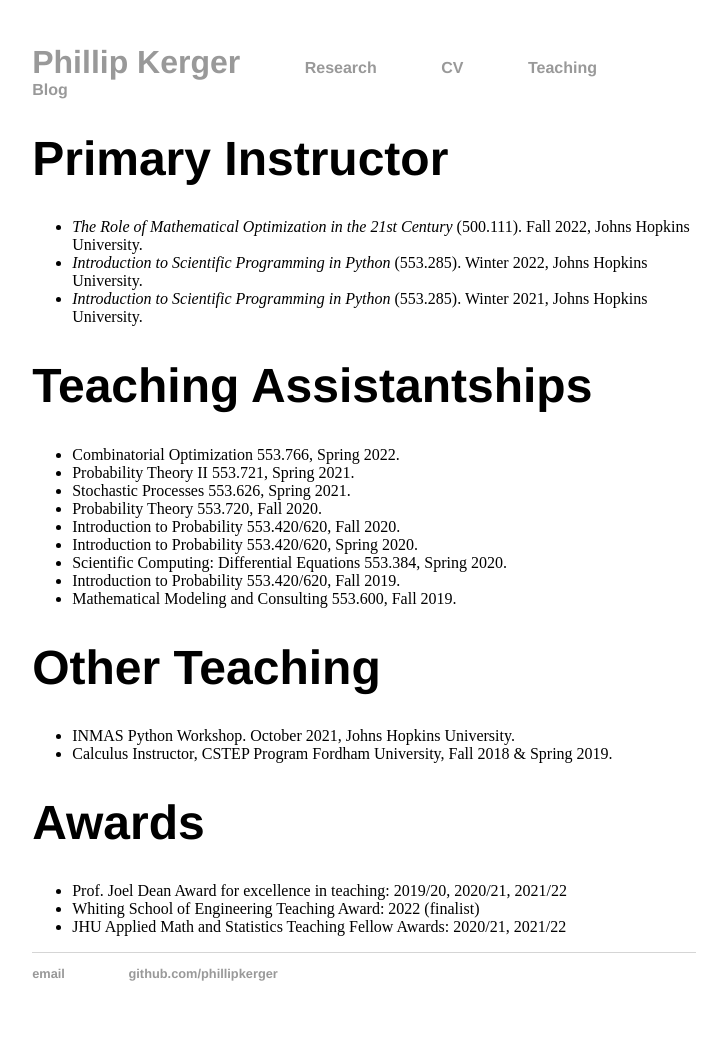
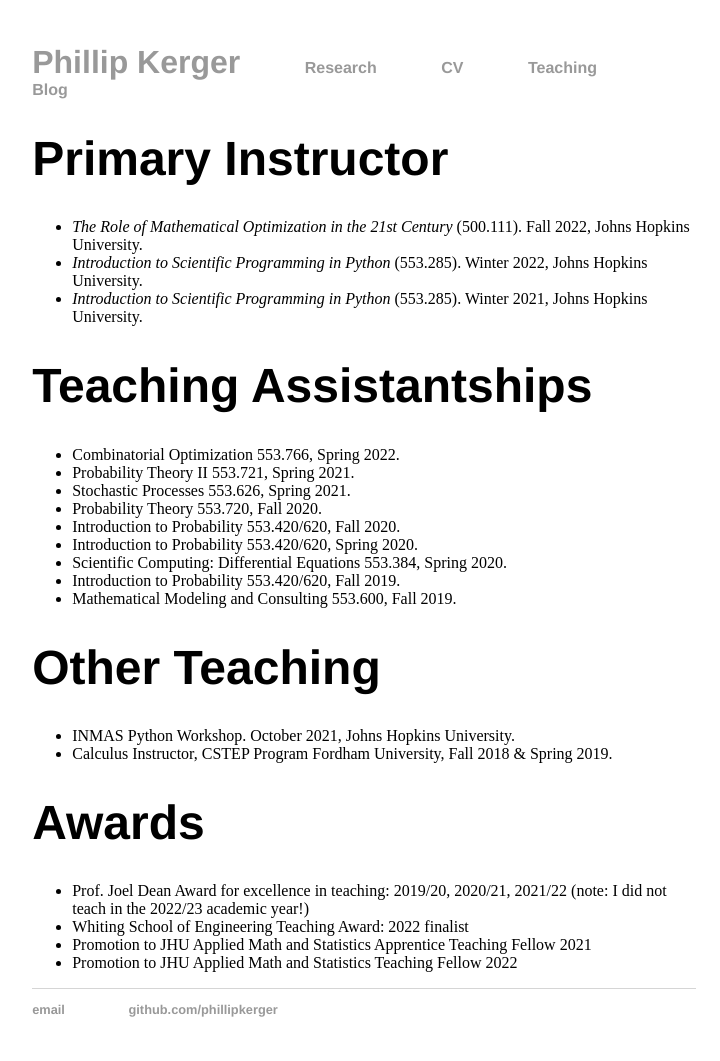
Before and after one commit to PhillipKerger/phillipkerger.github.io, a Jekyll site: the page built from teaching/index.html, in a window 1280 px wide. Shown: the whole page, without its empty margins (276-996 px from the left). Built offline with Jekyll 4.4.1, drawn with Linux system fonts in a browser that asks for light colours; before the commit the page ends 1025 px from its top, so only the background shows below that.

Commit message:
Update index.html

```diff
--- a/teaching/index.html
+++ b/teaching/index.html
@@ -35,9 +35,10 @@ title: Phillip Kerger
 
 	<h1>Awards</h1>
 	<ul>
-		<li> Prof. Joel Dean Award for excellence in teaching: 2019/20, 2020/21, 2021/22  </li>
-		<li> Whiting School of Engineering Teaching Award: 2022 (finalist) </li>
-		<li> JHU Applied Math and Statistics Teaching Fellow Awards: 2020/21, 2021/22 </li>
+		<li> Prof. Joel Dean Award for excellence in teaching: 2019/20, 2020/21, 2021/22  (note: I did not teach in the 2022/23 academic year!)</li>
+		<li> Whiting School of Engineering Teaching Award: 2022 finalist </li>
+		<li> Promotion to JHU Applied Math and Statistics Apprentice Teaching Fellow 2021 </li>
+		<li> Promotion to JHU Applied Math and Statistics Teaching Fellow 2022 </li>
 	</ul>
 
 </div><!-- /.blurb -->
```
